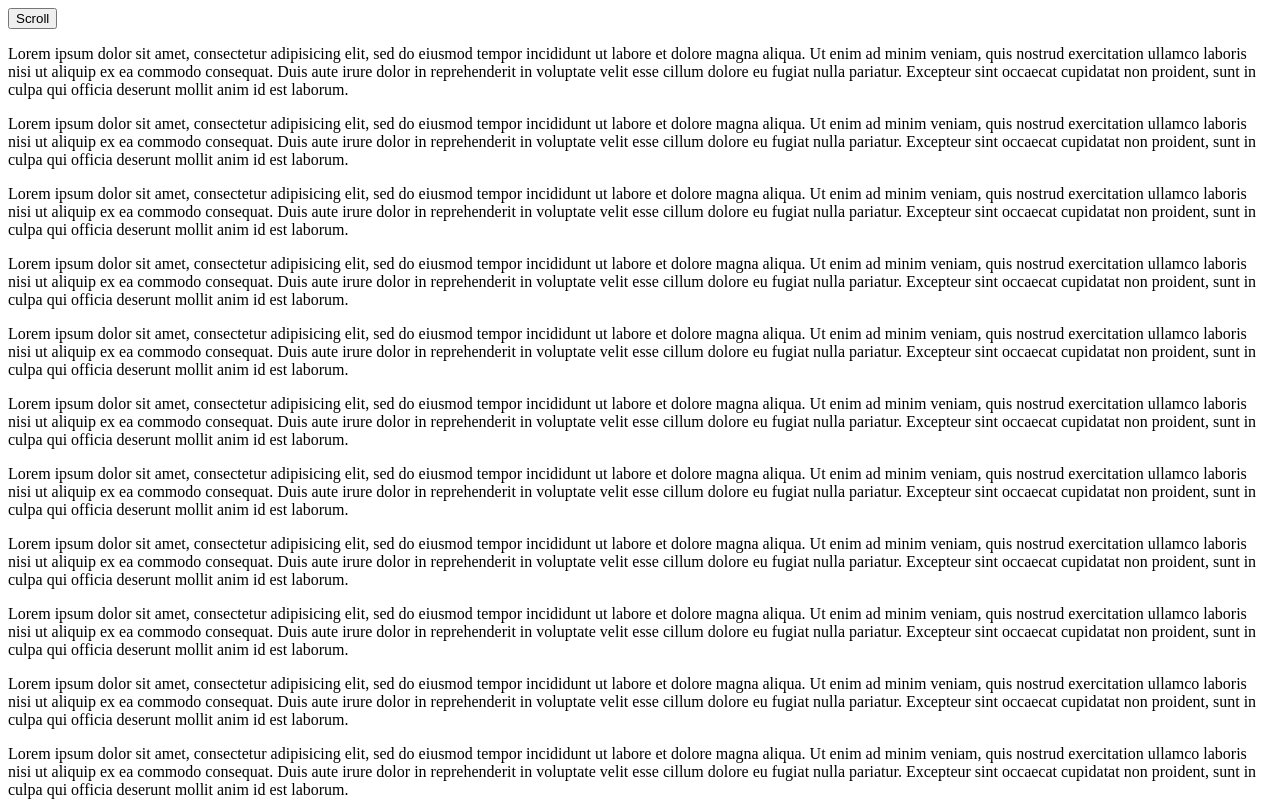
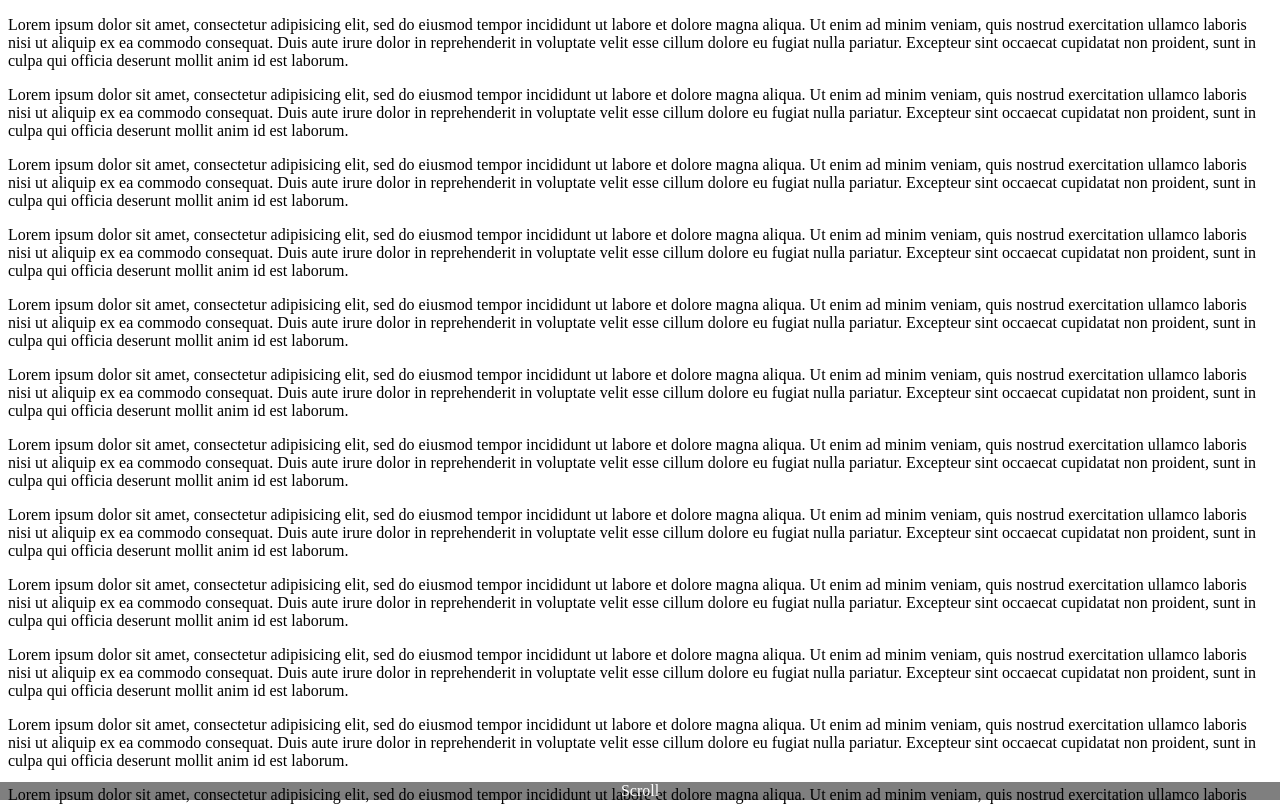
Before and after one commit to hiromitz/jquery-ScrollCenterTo, a plain HTML site: page example/index.html in a window 1280 px wide. Shown: the top 804 px of the page. Drawn offline with nearby package versions, Linux system fonts and the light colour scheme.

Commit message:
modified sample style

```diff
--- a/example/index.html
+++ b/example/index.html
@@ -2,6 +2,19 @@
 <html>
 <head>
 <style>
+.action {
+	position: fixed;
+	bottom: 0; right: 0; left: 0;
+	background: #ccc;
+	background: rgba(0,0,0,.5);
+	text-align: center;
+}
+.action a {
+	color: #fff;
+	display: block;
+	width: 100%;
+	text-decoration: none;
+}
 #scrollto {
   background: #444;
   color: #eee;
@@ -15,6 +28,7 @@ $(function() {
 
 $('#btn').click(function() {
   $('#scrollto').scrollCenterTo();
+  return false;
 });
 
 });
@@ -22,7 +36,10 @@ $('#btn').click(function() {
 
 </head>
 <body>
-<button id="btn">Scroll</button>
+<div class="action">
+	<a href="#" id="btn">Scroll</a>
+</div>
+
 <p>Lorem ipsum dolor sit amet, consectetur adipisicing elit, sed do eiusmod
 tempor incididunt ut labore et dolore magna aliqua. Ut enim ad minim veniam, quis nostrud
 exercitation ullamco laboris nisi ut aliquip ex ea commodo consequat. Duis aute irure dolor in
```
